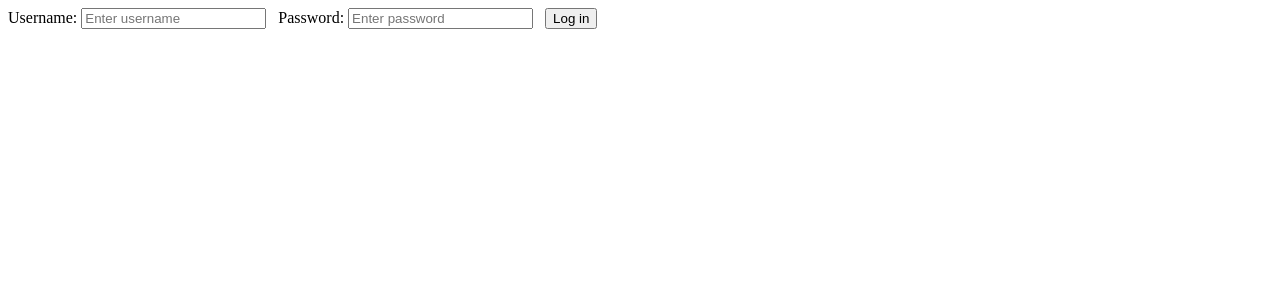
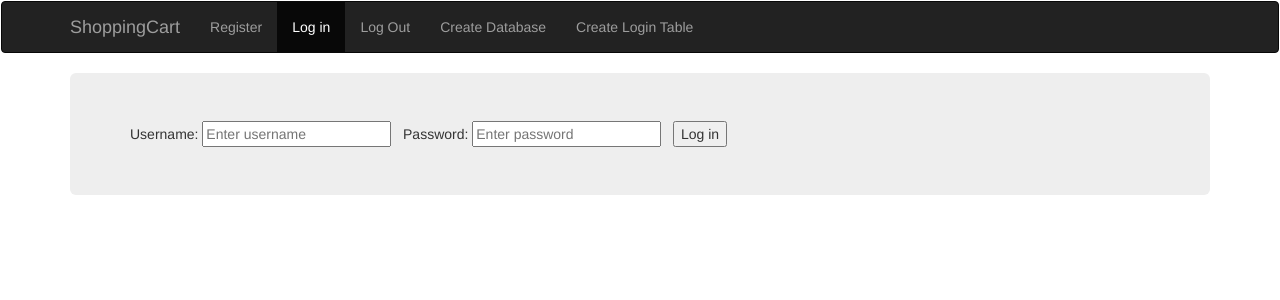
Before and after one commit to MarcoVanderEecken/ShoppingCart, a PHP site: page /login.php in a window 1280 px wide. Shown: the top 300 px of the page. Run offline with PHP 8.4, Linux system fonts and the light colour scheme.

Commit message:
Version 0.3.7 update. changed nav style to top-bar added js to change active page in nav encapsulated all main divs inside jumbotrox class div

```diff
--- a/html/indexHeader.html
+++ b/html/indexHeader.html
@@ -5,10 +5,13 @@
     <meta http-equiv="X-UA-Compatible" content="IE=edge">
     <meta name="viewport" content="width=device-width, initial-scale=1">
     <title>Index</title>
-    <link rel="stylesheet" type="text/css" href="../css/bootstrap.min.css">
-
-    <!-- Optional Bootstrap theme -->
-
-    <link rel="stylesheet" href="../css/bootstrap-theme.min.css">
+    <link rel="stylesheet" href="https://maxcdn.bootstrapcdn.com/bootstrap/3.3.7/css/bootstrap.min.css">
+    <script src="https://ajax.googleapis.com/ajax/libs/jquery/1.12.4/jquery.min.js"></script>
+    <script src="https://maxcdn.bootstrapcdn.com/bootstrap/3.3.7/js/bootstrap.min.js"></script>
+    <style type="text/css">
+        body{
+            padding: 0.1%;
+        }
+    </style>
 </head>
 <body>
--- a/html/login.html
+++ b/html/login.html
@@ -1,14 +1,10 @@
-<!DOCTYPE html>
-<html lang="en">
-<head>
-    <meta charset="UTF-8">
-    <title>Login Page</title>
-</head>
-<body>
-    <form method="post" action="../login.php" name = "loginForm">
-        Username: <input type="text" placeholder="Enter username" name="username"> &nbsp;
-        Password: <input type="password" placeholder="Enter password" name="password"> &nbsp;
-        <input type="submit" value="Log in">
-    </form>
-</body>
-</html>
+
+    <div class="container">
+        <div class="jumbotron">
+            <form method="post" action="login.php" name = "loginForm">
+                Username: <input type="text" placeholder="Enter username" name="username"> &nbsp;
+                Password: <input type="password" placeholder="Enter password" name="password"> &nbsp;
+                <input type="submit" value="Log in">
+            </form>
+        </div>
+    </div>
--- a/html/topMenu.html
+++ /dev/null
@@ -1,6 +0,0 @@
-<html lang="en">
-    <!-- this menu is to be used with all pages besides the main menu -->
-    <nav>
-        <a href="../index.php"> Home Page</a>
-    </nav>
-</html>
--- /dev/null
+++ b/js/changeActive.js
@@ -0,0 +1,20 @@
+$(document).ready(function() {
+    $(function(){
+        var current_page_URL = location.href;
+
+        $( "a" ).each(function() {
+
+            if ($(this).attr("href") !== "#") {
+
+                var target_URL = $(this).prop("href");
+
+                if (target_URL === current_page_URL) {
+                    $('nav a').parents('li, ul').removeClass('active');
+                    $(this).parent('li').addClass('active');
+
+                    return false;
+                }
+            }
+        });
+    });
+});
--- a/login.php
+++ b/login.php
@@ -9,8 +9,13 @@
     //Login section to be added here. Consider making it an embed function so that it is on all pages for ease of use.
     //think forum wise, so Username: text Password: password
 
+    //navigation header
+    include('html/indexHeader.html');
+    include('mainMenu.html');
+
+
     if(isset($_SESSION['welcomeMessage'])){ //redirect to index page once user welcomed.
-        header("Location: ../index.php");
+        header("Location: index.php");
     }
 
     if(!isset($_SESSION)){ //in case session hasn't been started, e.g. user accessed page directly.
@@ -46,9 +51,13 @@
         include("html\login.html");
     }else{//Welcome user
 
-        echo "Welcome " . $_SESSION['username']. ". <br>
-        <meta http-equiv=\"refresh\" content='3; url=../index.php'>
-        You will be redirected in 3 seconds...
-        ";
+        echo "
+        <div class='container'>
+            <div class='jumbotron'>
+                <meta http-equiv=\"refresh\" content='3; url=index.php' property=';'>
+                Welcome {$_SESSION['username']} <br>
+                You will be redirected in 3 seconds...
+            </div>
+        </div>";
         $_SESSION['welcomeMessage'] = true;
     }
--- a/logout.php
+++ b/logout.php
@@ -17,7 +17,7 @@
         session_unset();
         session_destroy();
         echo "logout page.";
-        header('Location: ../index.php'); //.. redirects to parent directory.
+        header('Location: index.php'); //.. redirects to parent directory.
         exit();
     }
 
--- /dev/null
+++ b/mainMenu.html
@@ -0,0 +1,26 @@
+
+    <!-- this menu is only to be used on the main page due to folder location -->
+    <nav id="myNavBar" class="navbar navbar-default navbar-inverse navbar-fixed-tio" role="navigation">
+        <div class="container">
+            <div class="navbar-header">
+                <button type="button" class="navbar-toggle" data-toggle="collapse" data-target="#navbarCollapse">
+                    <span class="sr-only">Toggle navigation</span>
+                    <span class="icon-bar"></span>
+                    <span class="icon-bar"></span>
+                    <span class="icon-bar"></span>
+                </button>
+
+                <a class="navbar-brand" href="index.php">ShoppingCart</a>
+            </div>
+        <div class="collapse navbar-collapse" id="navbarCollapse">
+            <ul class="nav navbar-nav">
+                <li><a href="register.php"> Register </a></li>
+                <li><a href="login.php"> Log in </a></li>
+                <li><a href="logout.php"> Log Out</a></li>
+                <li><a href="databaseSetup/createDB.php"> Create Database</a></li>
+                <li><a href="databaseSetup/createLoginTable.php"> Create Login Table</a></li>
+            </ul>
+        </div>
+        </div>
+    </nav>
+    <script src="js/changeActive.js"></script>
--- a/register.php
+++ b/register.php
@@ -5,7 +5,10 @@
  * Date: 6/30/2017
  * Time: 1:34 PM
  */
-    echo "<h1> Registration Page: </h1>";
+
+    //navigation header
+    include('html/indexHeader.html');
+    include('mainMenu.html');
 
     include("html/registrationForm.html");
 
```
Also changed, not shown: html/indexBody.html (added, +18 -0 lines), html/indexFooter.html (+6 -4 lines), html/registrationForm.html (+6 -9 lines), index.php (+2 -12 lines), mainPageMenu.html (deleted, +0 -10 lines), readme.md.
